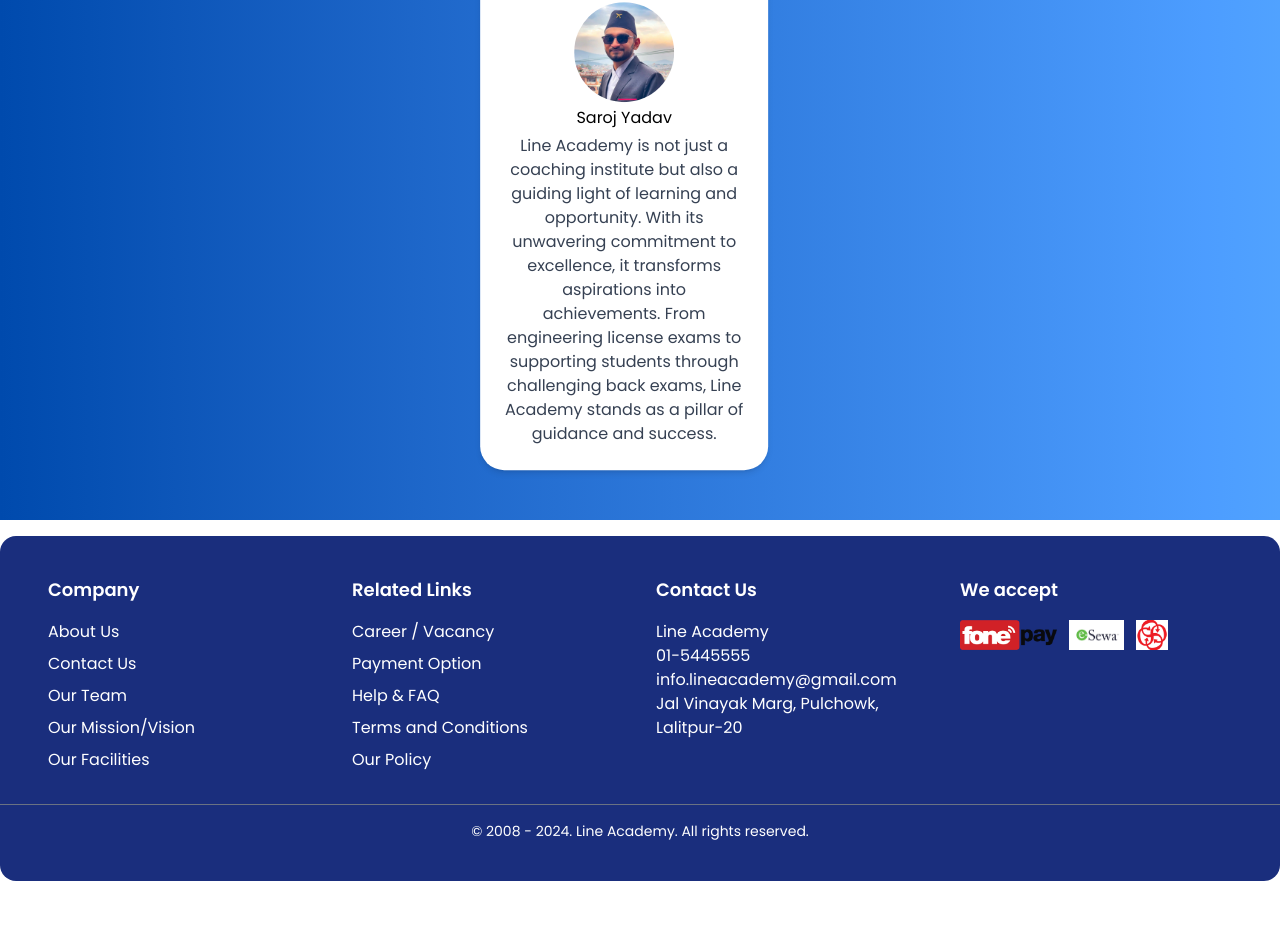
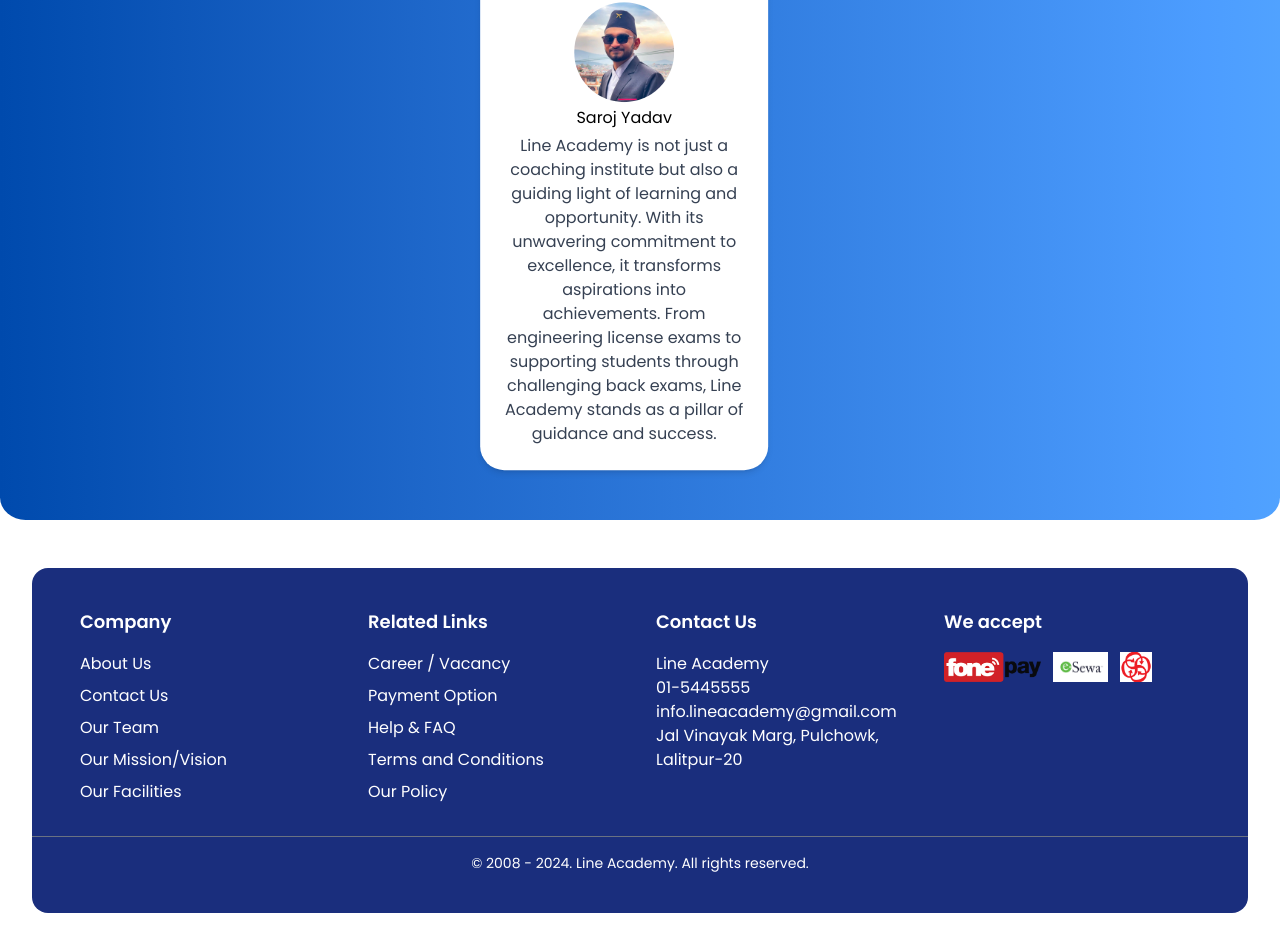
Before and after one commit to suman-190/line-academy, a Next.js app: page / in a window 1280 px wide. Shown: the part 3114-4066 px from the top of the page. Before the commit the page ends 4035 px from the top, so only its background shows below. Built offline with nearby package versions, Linux system fonts and the light colour scheme.

Commit message:
Chnage in footer

```diff
--- a/src/components/footer.component.jsx
+++ b/src/components/footer.component.jsx
@@ -14,7 +14,7 @@ const poppins = Poppins({
 
 const Footer = () => {
   return (
-    <div className={`${poppins.className}`}>
+    <div className={`${poppins.className} p-8`}>
       <footer className="bg-[#1A2E7D] text-white py-10 mt-4 rounded-2xl mb-10">
         <div className="container mx-auto px-6 md:px-12 grid grid-cols-1 md:grid-cols-4 gap-8">
 
--- a/src/components/main.component.jsx
+++ b/src/components/main.component.jsx
@@ -267,7 +267,7 @@ const Main = () => {
 
 
 
-    <section className="relative py-16 bg-gradient-to-r from-[#004aad] to-blue-400 text-white mt-8 rounded-[0%_10%_0%_0%]">
+    <section className="relative py-16 bg-gradient-to-r from-[#004aad] to-blue-400 text-white mt-8 rounded-[1%_4%_2%_2%]">
       <div className="container mx-auto px-6">
         <motion.h2
           className="text-4xl font-bold mb-6 text-center"
```
